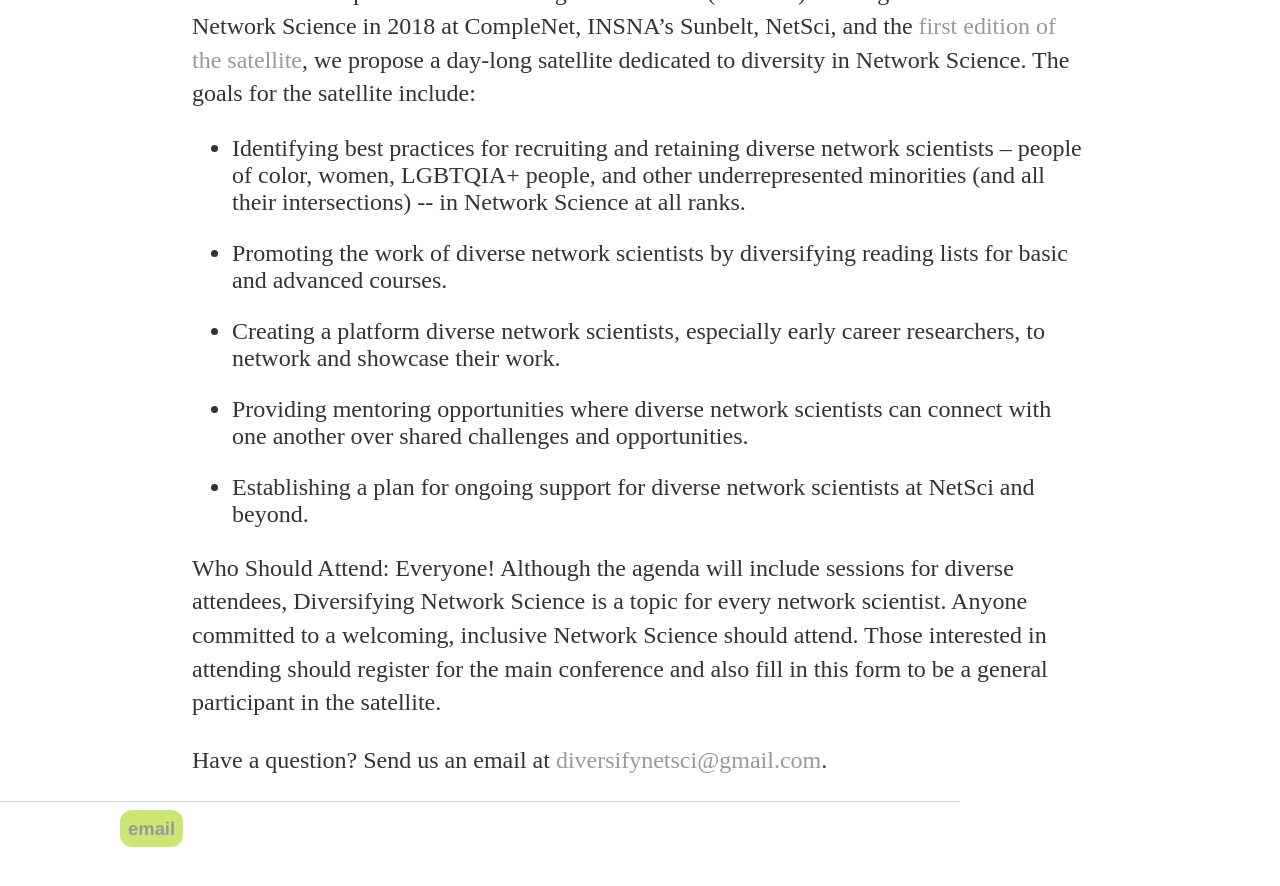
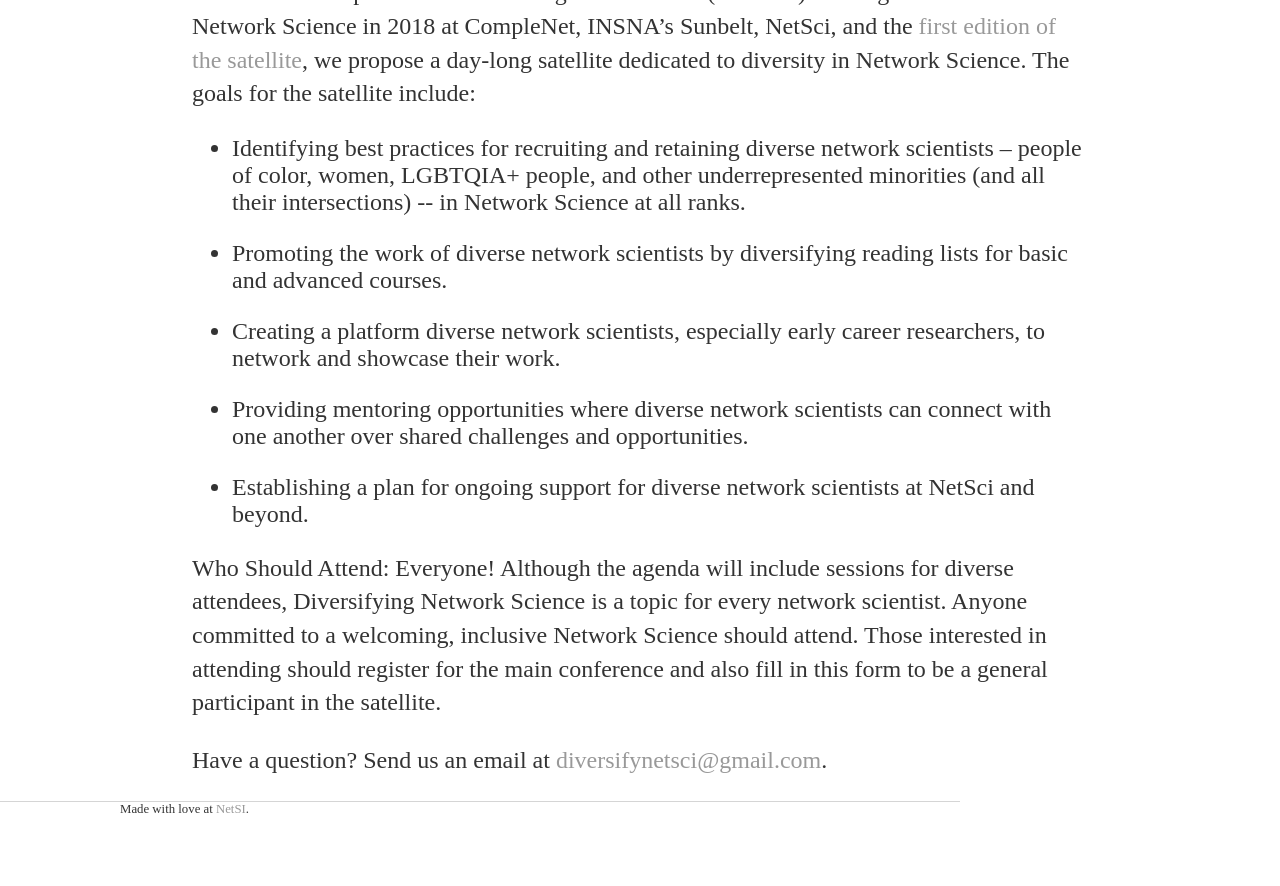
Before and after one commit to diversify-netsci/diversify-netsci.github.io, a Jekyll site: the page built from index.html, in a window 1280 px wide and 900 px high, scrolled down 738 px. Shown: the top 886 px of the window. Built offline with Jekyll 4.4.1, drawn with Linux system fonts in a browser that asks for light colours.

Commit message:
Update default.html

```diff
--- a/_layouts/default.html
+++ b/_layouts/default.html
@@ -28,10 +28,13 @@
 
 			<footer>
 			<div class="blurb">
+			Made with love at <a href="https://www.networkscienceinstitute.org/">NetSI</a>.
+			<!--
 	    		<ul>
 	        	<li><a href="mailto:diversifynetsci@gmail.com">email</a></li>
 			</ul>
-			</div><!-- /.blurb -->
+			</div>
+			-->
 			</footer>
 		</body>
 	</html>
```
